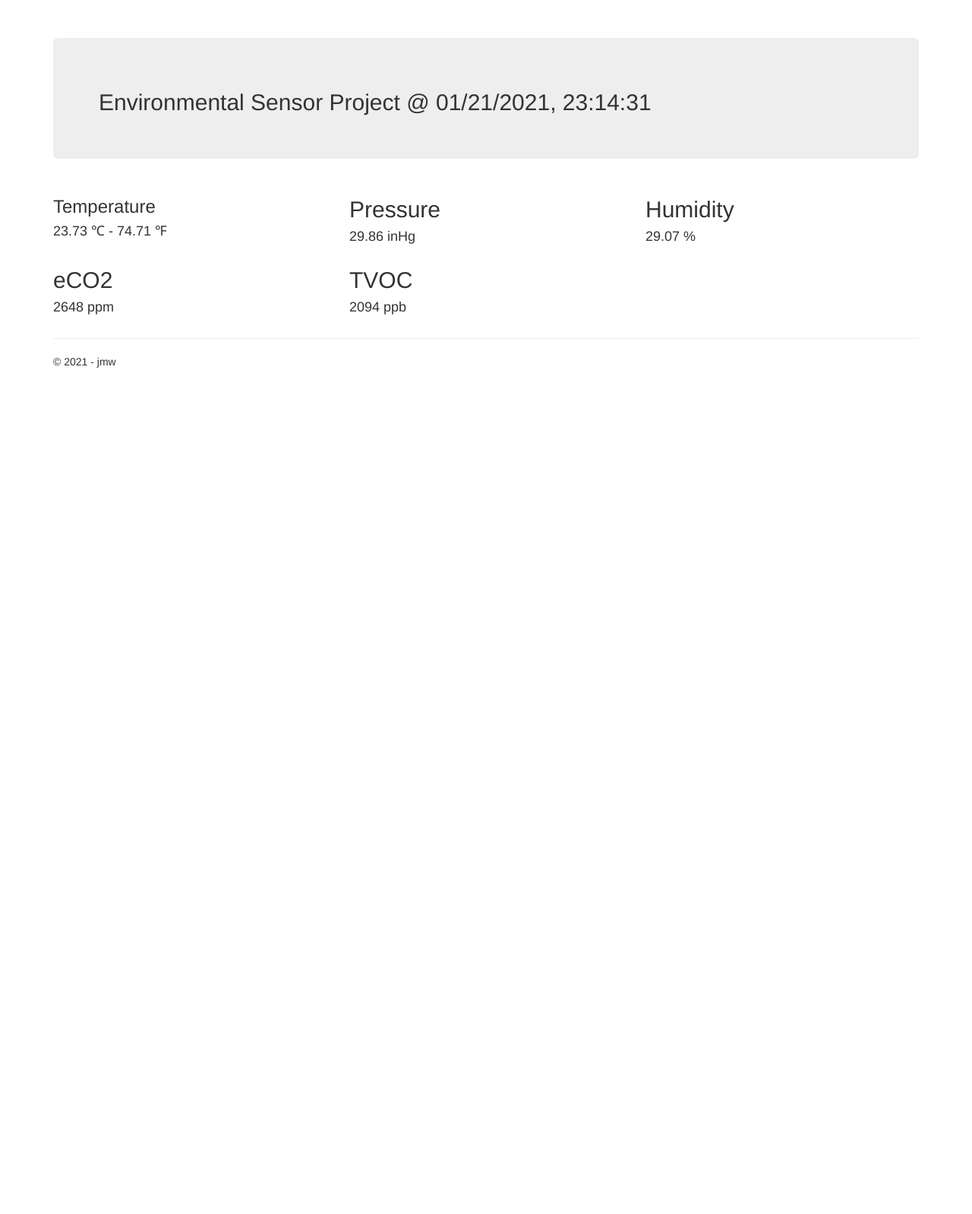
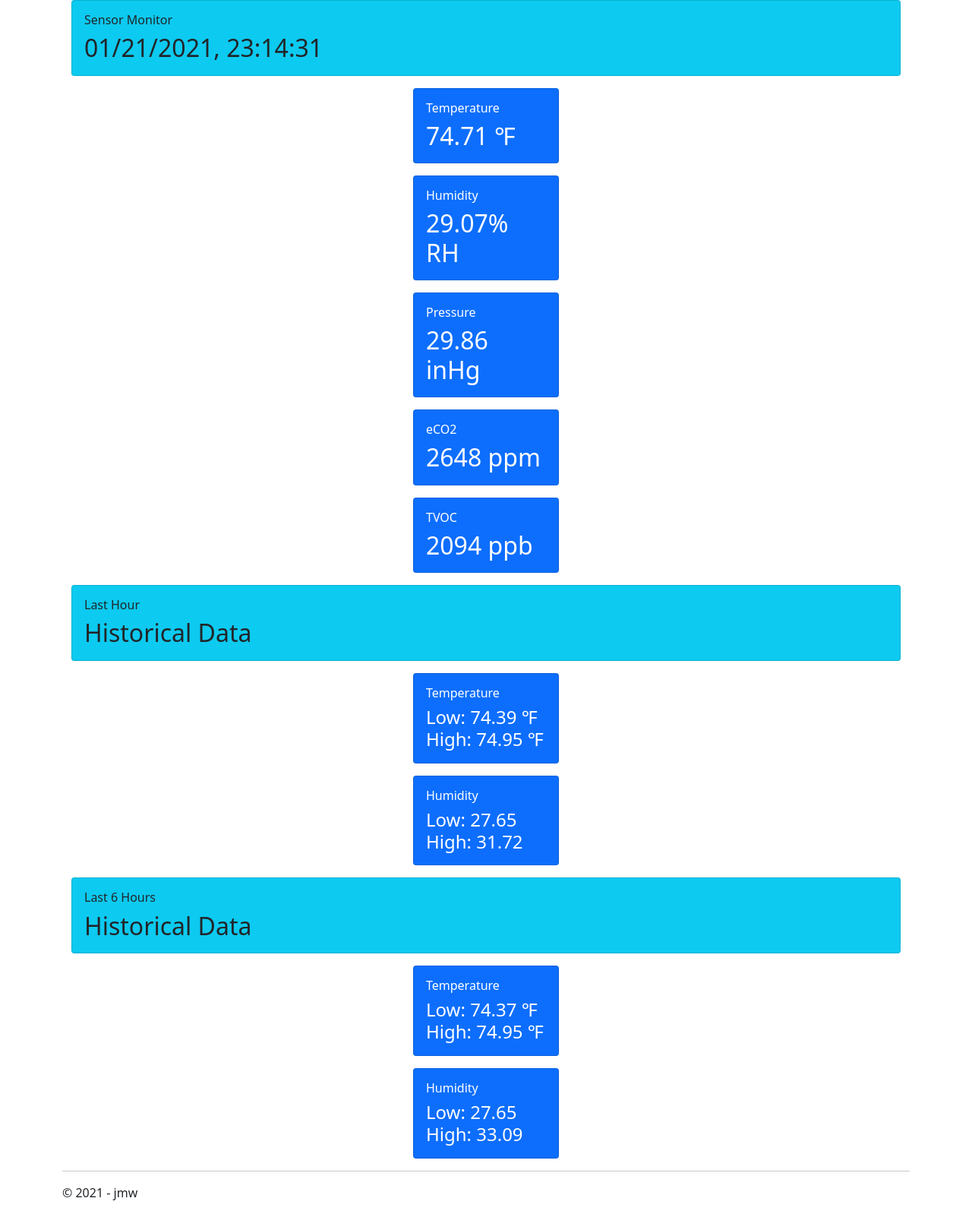
Before and after one commit to jmwny/SerialLogger, a Flask app: page / in a window 1280 px wide. Shown: the whole page at 76% size. Before the commit the page ends 484 px from the top, so only its background shows below. Run offline with Flask 2, Linux system fonts and the light colour scheme; data comes from the database, SQL or seed files in the repository; parts of the project's set-up code (start-up, migrations or seed data) failed here and were passed over; some libraries are stand-ins or nearby versions.

Commit message:
cosmetic changes

```diff
--- a/FlaskSensor/FlaskSensor/templates/index.html
+++ b/FlaskSensor/FlaskSensor/templates/index.html
@@ -2,53 +2,96 @@
 
 {% block content %}
 
-<div class="jumbotron">
-    <h2>Environmental Sensor Project @ {{ time }} </h2>
-</div>
+<div class="container-fluid">
 
-<div class="row">
-    <div class="col-md-4">
-        <h3>Temperature</h3>
-        <p>
-            <h4>
-                {{ tempc }} &#8451; -
-                {{ tempf }} &#8457;
-            </h4>
-        </p>
+    <div class="card text-dark bg-info mb-3">
+        <div class="card-body">
+            <h6 class="card-title">Sensor Monitor</h6>
+            <h2 class="card-text">{{ time }}</h2>
+        </div>
     </div>
-    <div class="col-md-4">
-        <h2>Pressure</h2>
-        <p>
-            <h4>
-                {{ pressure }} inHg
-            </h4>
-        </p>
+
+    <div class="card text-white bg-primary mb-3 mx-auto" style="width: 12rem;">
+        <div class="card-body">
+            <h6 class="card-title">Temperature</h6>
+            <h2 class="card-text">{{ tempf }} &#8457</h2>
+        </div>
     </div>
-    <div class="col-md-4">
-        <h2>Humidity</h2>
-        <p>
-            <h4>
-                {{ humidity }} %
-            </h4>
-        </p>
+
+    <div class="card text-white bg-primary mb-3 mx-auto" style="width: 12rem;">
+        <div class="card-body">
+            <h6 class="card-title">Humidity</h6>
+            <h2 class="card-text">{{ humidity }}% RH</h2>
+        </div>
     </div>
-    <div class="col-md-4">
-        <h2>eCO2</h2>
-        <p>
-            <h4>
-                {{ eco2 }} ppm
-            </h4>
-        </p>
+
+    <div class="card text-white bg-primary mb-3 mx-auto" style="width: 12rem;">
+        <div class="card-body">
+            <h6 class="card-title">Pressure</h6>
+            <h2 class="card-text">{{ pressure }} inHg</h2>
+        </div>
     </div>
-    <div class="col-md-4">
-        <h2>TVOC</h2>
-        <p>
-            <h4>
-                {{ tvoc }} ppb
-            </h4>
-        </p>
+
+    <div class="card text-white bg-primary mb-3 mx-auto" style="width: 12rem;">
+        <div class="card-body">
+            <h6 class="card-title">eCO2</h6>
+            <h2 class="card-text">{{ eco2 }} ppm</h2>
+        </div>
+    </div>
+
+    <div class="card text-white bg-primary mb-3 mx-auto" style="width: 12rem;">
+        <div class="card-body">
+            <h6 class="card-title">TVOC</h6>
+            <h2 class="card-text">{{ tvoc }} ppb</h2>
+        </div>
+    </div>
+
+    <div class="card text-dark bg-info mb-3">
+        <div class="card-body">
+            <h6 class="card-title">Last Hour</h6>
+            <h2 class="card-text">Historical Data</h2>
+        </div>
+    </div>
+
+    <!--- One Hour History, Low Temp, High Temp, Low Humidity, High Humidity-->
+
+    <div class="card text-white bg-primary mb-3 mx-auto" style="width: 12rem;">
+        <div class="card-body">
+            <h6 class="card-title">Temperature</h6>
+            <h4 class="card-text">Low: {{ tlow }} &#8457<br />High: {{ thigh }} &#8457</h4>
+        </div>
+    </div>
+
+    <div class="card text-white bg-primary mb-3 mx-auto" style="width: 12rem;">
+        <div class="card-body">
+            <h6 class="card-title">Humidity</h6>
+            <h4 class="card-text">Low: {{ hlow }}<br />High: {{ hhigh }} </h4>
+        </div>
+    </div>
+
+    <!--- 6 Hour History, Low Temp, High Temp, Low Humidity, High Humidity-->
+
+    <div class="card text-dark bg-info mb-3">
+        <div class="card-body">
+            <h6 class="card-title">Last 6 Hours</h6>
+            <h2 class="card-text">Historical Data</h2>
+        </div>
+    </div>
+
+    <div class="card text-white bg-primary mb-3 mx-auto" style="width: 12rem;">
+        <div class="card-body">
+            <h6 class="card-title">Temperature</h6>
+            <h4 class="card-text">Low: {{ tlow2 }} &#8457<br />High: {{ thigh2 }} &#8457</h4>
+        </div>
+    </div>
+
+    <div class="card text-white bg-primary mb-3 mx-auto" style="width: 12rem;">
+        <div class="card-body">
+            <h6 class="card-title">Humidity</h6>
+            <h4 class="card-text">Low: {{ hlow2 }}<br />High: {{ hhigh2 }} </h4>
+        </div>
     </div>
 
 </div>
 
-{% endblock %}
+    {% endblock %}
--- a/FlaskSensor/FlaskSensor/templates/layout.html
+++ b/FlaskSensor/FlaskSensor/templates/layout.html
@@ -4,9 +4,7 @@
     <meta charset="utf-8" />
     <meta name="viewport" content="width=device-width, initial-scale=1.0">
     <title>Environmental Sensor</title>
-    <link rel="stylesheet" type="text/css" href="/static/content/bootstrap.min.css" />
-    <link rel="stylesheet" type="text/css" href="/static/content/site.css" />
-    <script src="/static/scripts/modernizr-2.6.2.js"></script>
+    <link href="https://cdn.jsdelivr.net/npm/bootstrap@5.0.0-beta1/dist/css/bootstrap.min.css" rel="stylesheet" integrity="sha384-giJF6kkoqNQ00vy+HMDP7azOuL0xtbfIcaT9wjKHr8RbDVddVHyTfAAsrekwKmP1" crossorigin="anonymous">
 </head>
 
 <body>
@@ -17,11 +15,6 @@
             <p>&copy; {{ year }} - jmw</p>
         </footer>
     </div>
-
-    <script src="/static/scripts/jquery-1.10.2.js"></script>
-    <script src="/static/scripts/bootstrap.js"></script>
-    <script src="/static/scripts/respond.js"></script>
     {% block scripts %}{% endblock %}
-
 </body>
 </html>
--- a/FlaskSensor/FlaskSensor/views.py
+++ b/FlaskSensor/FlaskSensor/views.py
@@ -35,6 +35,38 @@ def home():
     """Renders the home page."""
     db_vals = query_db('SELECT * FROM env ORDER BY id DESC LIMIT 1')
 
+    ### temps, one hour
+    temps = query_db('SELECT tempf FROM env ORDER BY id DESC LIMIT 720')
+    tempf = []
+    for t in temps:
+        tempf.append(float(t[0]))
+    tlow = min(tempf)
+    thigh = max(tempf)
+
+    ### humidity, one hour
+    humidity = query_db('SELECT humidity FROM env ORDER BY id DESC LIMIT 720')
+    humidityf = []
+    for f in humidity:
+        humidityf.append(float(f[0]))
+    hlow = min(humidityf)
+    hhigh = max(humidityf)
+
+    ### temps, six hours
+    temps = query_db('SELECT tempf FROM env ORDER BY id DESC LIMIT 4320')
+    tempf = []
+    for t in temps:
+        tempf.append(float(t[0]))
+    tlow2 = min(tempf)
+    thigh2 = max(tempf)
+
+    ### humidity, six hours
+    humidity = query_db('SELECT humidity FROM env ORDER BY id DESC LIMIT 4320')
+    humidityf = []
+    for f in humidity:
+        humidityf.append(float(f[0]))
+    hlow2 = min(humidityf)
+    hhigh2 = max(humidityf)
+
     return render_template(
         'index.html',
         title='Home Page',
@@ -44,6 +76,14 @@ def home():
         humidity=db_vals[0][4],
         eco2=db_vals[0][5],
         tvoc=db_vals[0][6],
+        tlow = tlow,
+        thigh = thigh,
+        hlow = hlow,
+        hhigh = hhigh,
+        tlow2 = tlow2,
+        thigh2 = thigh2,
+        hlow2 = hlow2,
+        hhigh2 = hhigh2,
         time=datetime.now().strftime("%m/%d/%Y, %H:%M:%S"),
-        year=datetime.now().year,
+        year=datetime.now().year
     )
```
